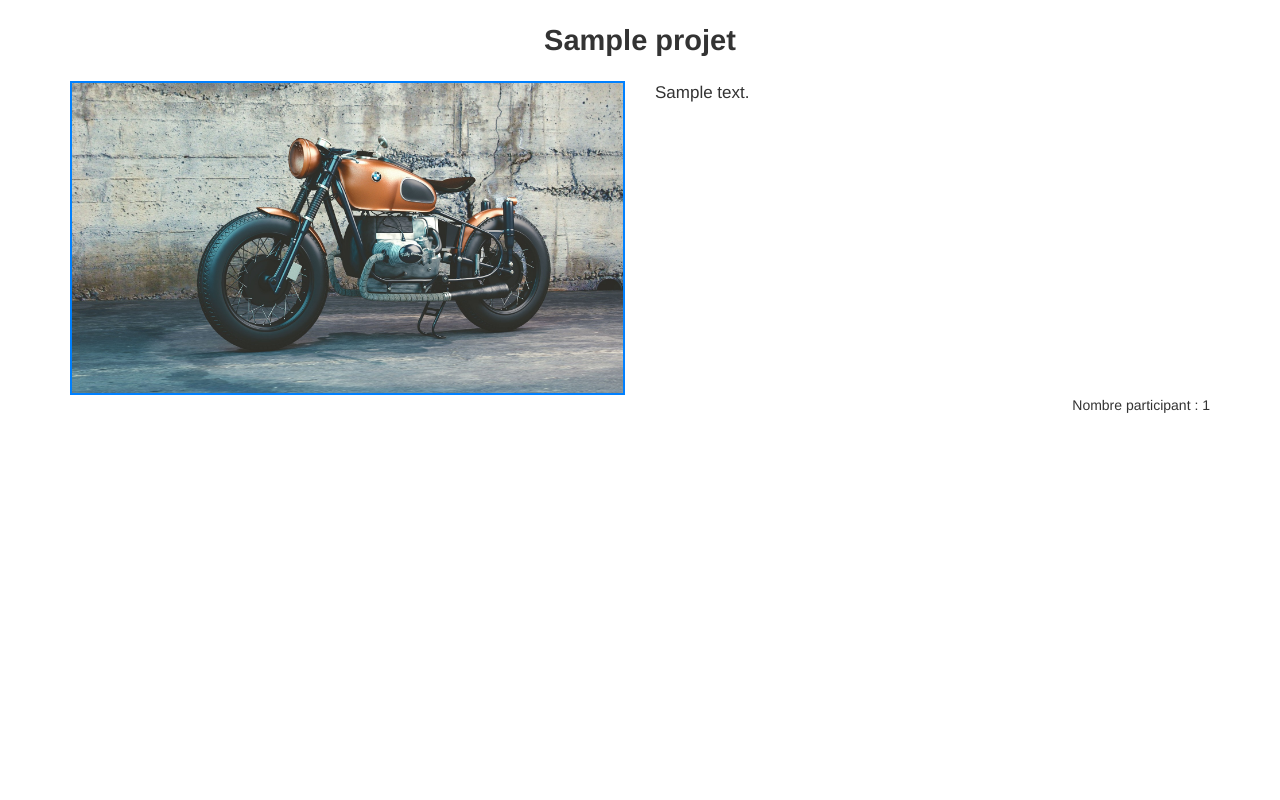
After one commit to PixelatedGrizzly/MIND_Showcase, a PHP site: page /view/consulterProjet.php in a window 1280 px wide. The commit adds this page. Run offline with PHP 8.4, Linux system fonts and the light colour scheme; tables that the repository leaves empty hold one stand-in row (values such as "Sample post").

Commit message:
consulterProjet

```diff
--- a/media/styles.css
+++ b/media/styles.css
@@ -37,3 +37,16 @@ body, html {
 .gridPic {
   height: 100px;
 }
+.titreProj{
+  text-align: center;
+  font-size: 29px;
+  font-weight: bold;
+  padding-top: 20px;
+}
+.imgProj {
+  width: 100%;
+  border: 2px solid #0080ff;
+}
+.desProj{
+  font-size: 17px;
+}
--- /dev/null
+++ b/view/consulterProjet.php
@@ -0,0 +1,33 @@
+<?php
+require_once '../datasource/connect.php';
+ $connect= new ConnectionInstance();
+ $id_Proj = 1;// test
+ $sql="select * from projet where id_Proj='".$id_Proj."'";
+            $result=$connect->get_row($sql);
+ ?>
+<html>
+    <head>
+        <title>Créer un projet</title>
+        <meta charset="utf-8">
+        <meta http-equiv="X-UA-Compatible" content="IE=edge">
+        <meta name="viewport" content="width=device-width, initial-scale=1">
+        <link href="../lib/bootstrap-3.3.7-dist/css/bootstrap.min.css" rel="stylesheet">
+        <link href="../media/styles.css" rel="stylesheet">
+    </head>
+<body>
+
+
+	<div class="container">
+		<div class="titreProj"><?php echo $result['titre_Proj'] ?></div><br>
+		<div class="row">
+			<div class="col-md-6"><img class="imgProj" src="../media/image/3.jpg" alt="projet3"></img></div>
+			<div class="col-md-6">
+				<div class="desProj"><?php echo $result['desc_Proj'] ?></div>
+			</div>
+		</div>
+		<div class="pull-right"> Nombre participant : <?php echo $result['nb_part'] ?></div>
+    </div>
+
+
+</body>
+</html>
```
